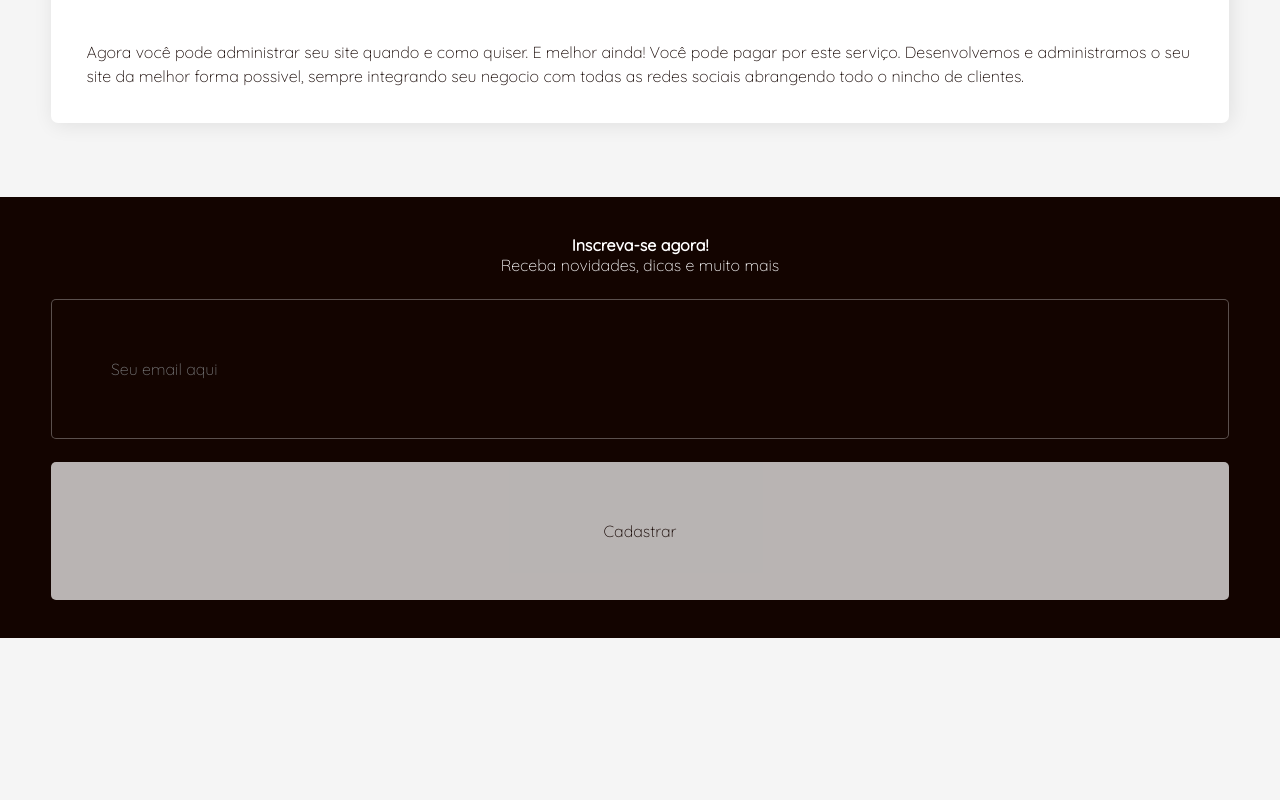
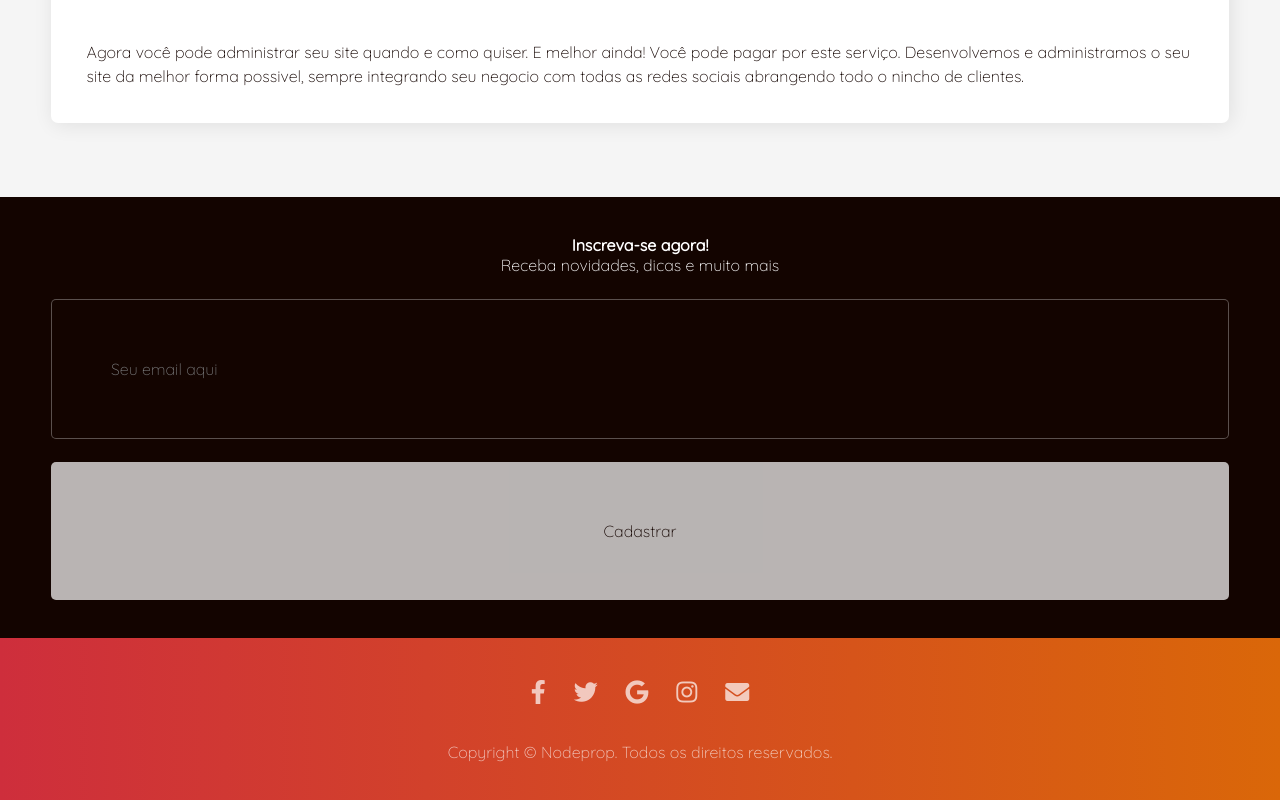
Before and after one commit to Leao-E/Javascript, a plain HTML site: page Design Responsivo/nodeprop/index.html in a window 1280 px wide. Shown: the part 2730-3530 px from the top of the page. Before the commit the page ends 3368 px from the top, so only its background shows below. Drawn offline with nearby package versions, Linux system fonts and the light colour scheme.

Commit message:
changed the footer

```diff
--- a/Design Responsivo/nodeprop/css/style.css
+++ b/Design Responsivo/nodeprop/css/style.css
@@ -267,3 +267,30 @@ img{
     transition: ease-in .35s;
     opacity: 1;
 }
+.rodape{
+    width: 100%;
+    float: left;
+    padding: 3% 4%;
+    text-align: center;
+    background-image: linear-gradient(to right, #ce2e3c, #da6709);
+}
+.social-icons a{
+    transition: color .15s;
+    transition: all 1s;
+    font-size: 1.5em;
+    color: rgba(255,255,255,0.7);
+    margin-right: 2%;
+}
+.social-icons a:last-child{
+    margin-right: 0;
+}
+.social-icons a:hover img{
+    -webkit-transform: scale(2,2);
+    transform: scale(2,2);
+    transition: all .15s;
+    color: #fff;
+}
+.copyright{
+    margin-top: 3%;
+    color: rgba(255,255,255,.7);
+}
--- a/Design Responsivo/nodeprop/index.html
+++ b/Design Responsivo/nodeprop/index.html
@@ -82,6 +82,17 @@
         </form>
 
     </section>
+    <footer class="rodape">
+        <div class="social-icons">
+            <a href="#"><i class="fab fa-facebook-f"></i></a>
+            <a href="#"><i class="fab fa-twitter"></i></a>
+            <a href="#"><i class="fab fa-google"></i></a>
+            <a href="#"><i class="fab fa-instagram"></i></a>
+            <a href="#"><i class="fa fa-envelope"></i></a>
+        </div>
+        <p class="copyright">Copyright © Nodeprop. Todos os direitos reservados.</p>
+    </footer>
+
     <script src="https://code.jquery.com/jquery-3.4.1.min.js"
   integrity="sha256-CSXorXvZcTkaix6Yvo6HppcZGetbYMGWSFlBw8HfCJo="
   crossorigin="anonymous"></script>
```
Also changed, not shown: Design Responsivo/nodeprop/img/address-book-regular.svg (added).
